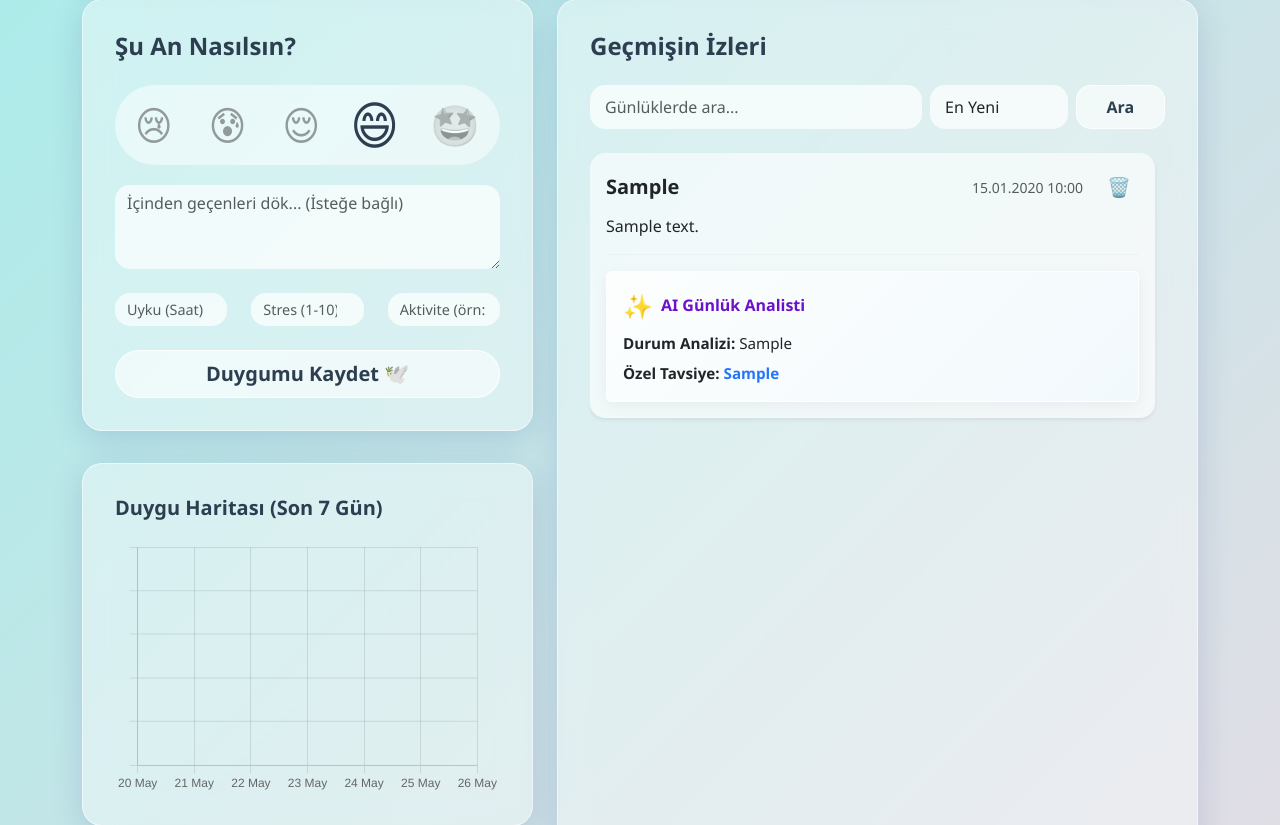
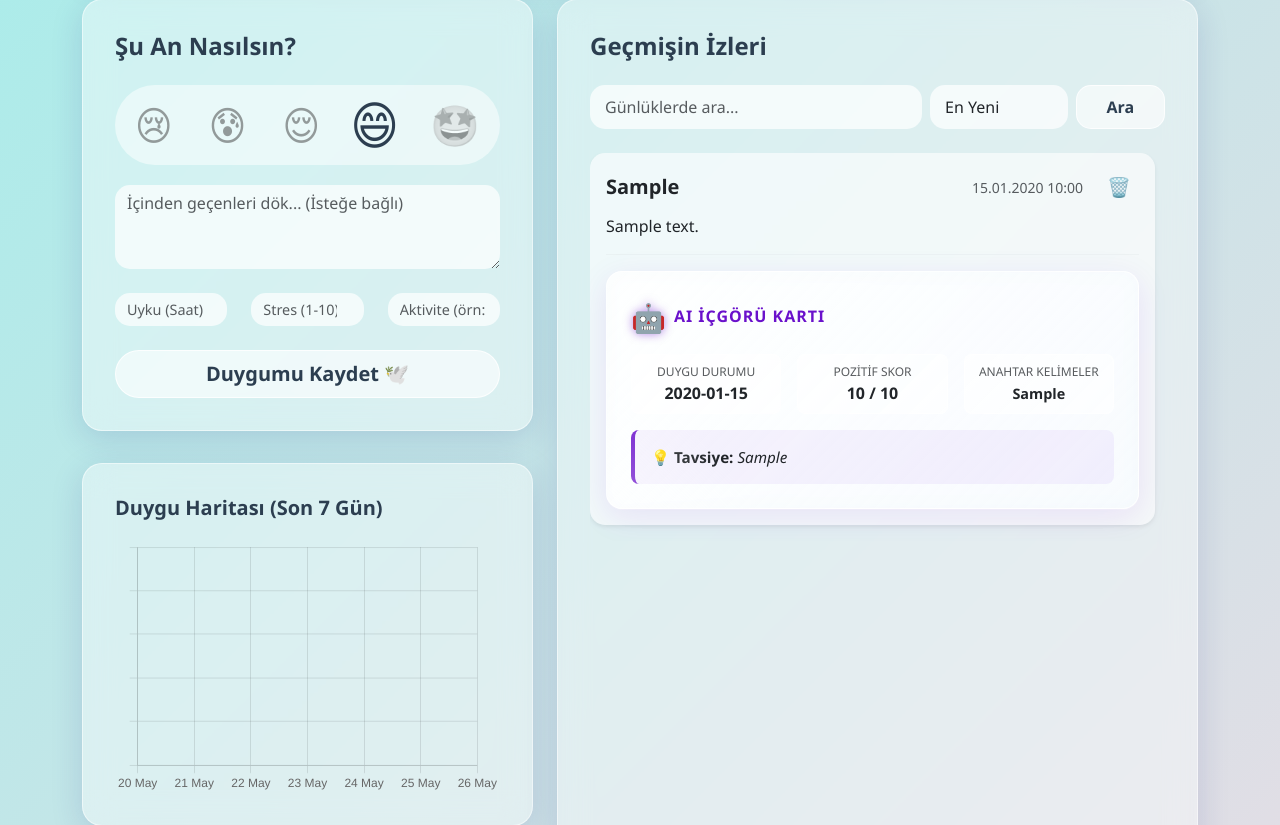
Before and after one commit to zeynaksoy/mindful-me, a Flask app: page / in a window 1280 px wide. Shown: the part 191-1016 px from the top of the page. Run offline with Flask 3, Linux system fonts and the light colour scheme; tables that the repository leaves empty hold one stand-in row (values such as "Sample post").

Commit message:
yapay zeka destekli akıllı günlük analizi eklendi
- Metin tabanlı duygu analizi ve skorlama motoru (NLP mantığıyla) entegre edildi.

- Günlük girişleri için otomatik anahtar kelime çıkarma ve tavsiye motoru kuruldu.

- 'AI İçgörü Kartı' (AI Insight Card) arayüzü glassmorphism tasarımı ile eklendi.

- Kullanıcı deneyimini güçlendiren dinamik geri bildirim mekanizması kuruldu.

```diff
--- a/app/models.py
+++ b/app/models.py
@@ -15,6 +15,9 @@ class MoodEntry(db.Model):
     timestamp = db.Column(db.DateTime, index=True, default=db.func.now())
     ai_analysis = db.Column(db.String(255), nullable=True)
     ai_advice = db.Column(db.Text, nullable=True)
+    ai_sentiment = db.Column(db.String(50), nullable=True)
+    ai_score = db.Column(db.Integer, nullable=True)
+    ai_keywords = db.Column(db.String(255), nullable=True)
     sleep_hours = db.Column(db.Float, nullable=True)
     stress_level = db.Column(db.Integer, nullable=True)
     activities = db.Column(db.String(255), nullable=True)
--- a/app/routes.py
+++ b/app/routes.py
@@ -24,25 +24,34 @@ SUGGESTIONS = {
 }
 
 def analyze_journal_entry(mood, text):
-    """
-    AI Günlük Analisti için placeholder fonksiyon.
-    İleride OpenAI API'si ile entegre edilebilir.
-    """
+    words = text.lower().replace('.', '').replace(',', '').split() if text else []
+    stop_words = ['bir', 've', 'ile', 'çok', 'için', 'daha', 'bu', 'şu', 'o', 'ama', 'fakat']
+    keywords_list = [w for w in words if w not in stop_words and len(w) > 3][:3]
+    keywords = ", ".join(keywords_list) if keywords_list else mood
+
     if not text or len(text.strip()) < 5:
+        sentiment = "Nötr"
+        score = 5
         analysis = f"{mood.capitalize()} bir ruh hali içindesin."
         advice = "Daha fazla detay yazarsan sana özel yapay zeka tavsiyeleri verebilirim."
     else:
         if mood in ['uzgun', 'stresli']:
-            analysis = f"Yazdıklarında belirgin bir yoğunluk seziyorum. İçini dökmen çok değerli."
+            sentiment = "Negatif"
+            score = 3 if mood == 'uzgun' else 4
+            analysis = "Yazdıklarında belirgin bir yoğunluk seziyorum."
             advice = "Belki de şu an kendine biraz daha şefkat göstermelisin. 5 dakikalık bir nefes egzersizi iyi gelebilir."
         elif mood in ['mutlu', 'heyecanli']:
-            analysis = f"Harika! Bu pozitif anın tadını çıkardığın yazdıklarından da belli."
-            advice = "Bu enerjiyi çevrendekilerle paylaşabilir veya bu anın neden bu kadar güzel olduğunu günlüğüne not edebilirsin."
+            sentiment = "Pozitif"
+            score = 9 if mood == 'mutlu' else 8
+            analysis = "Harika! Bu pozitif anın tadını çıkardığın yazdıklarından belli."
+            advice = "Bu enerjiyi çevrendekilerle paylaşabilir veya bu anın neden güzel olduğunu not edebilirsin."
         else:
+            sentiment = "Nötr"
+            score = 6
             analysis = "Dengeli ve merkezinde görünüyorsun."
-            advice = "Günün geri kalanında bu dengeyi korumak için küçük yürüyüşler yapabilir veya sevdiğin bir müziği dinleyebilirsin."
+            advice = "Günün geri kalanında bu dengeyi korumak için kısa bir yürüyüş yapabilirsin."
 
-    return analysis, advice
+    return sentiment, score, keywords, analysis, advice
 
 def analyze_data(entries):
     if not entries:
@@ -128,7 +137,7 @@ def get_mood_history():
 def index():
     form = MoodEntryForm()
     if form.validate_on_submit():
-        analysis, advice = analyze_journal_entry(form.mood.data, form.text.data)
+        sentiment, score, keywords, analysis, advice = analyze_journal_entry(form.mood.data, form.text.data)
         entry = MoodEntry(
             mood=form.mood.data,
             text=form.text.data,
@@ -136,7 +145,10 @@ def index():
             stress_level=form.stress_level.data,
             activities=form.activities.data,
             ai_analysis=analysis,
-            ai_advice=advice
+            ai_advice=advice,
+            ai_sentiment=sentiment,
+            ai_score=score,
+            ai_keywords=keywords
         )
         db.session.add(entry)
         db.session.commit()
--- a/app/templates/index.html
+++ b/app/templates/index.html
@@ -104,6 +104,11 @@
         .mood-uzgun, .mood-stresli {
             background: rgba(231, 76, 60, 0.7) !important;
             border-color: #e74c3c !important;
+        }
+
+        @keyframes shine {
+            0% { background-position: 200% center; }
+            100% { background-position: -200% center; }
         }
     </style>
 </head>
@@ -258,15 +263,41 @@
                                     </div>
                                     <p class="card-text text-dark" style="white-space: pre-wrap;">{{ entry.text }}</p>
 
-                                    {% if entry.ai_analysis and entry.ai_advice %}
+                                    {% if entry.ai_sentiment %}
                                     <hr class="my-3" style="border-color: rgba(0,0,0,0.1);">
-                                    <div class="ai-insight p-3 rounded" style="background: linear-gradient(135deg, rgba(255,255,255,0.8) 0%, rgba(240,248,255,0.6) 100%); border: 1px solid rgba(255,255,255,0.9); box-shadow: 0 4px 15px rgba(0,0,0,0.05);">
-                                        <div class="d-flex align-items-center mb-2">
-                                            <span class="fs-4 me-2">✨</span>
-                                            <h6 class="m-0 fw-bold" style="color: #6a11cb;">AI Günlük Analisti</h6>
+                                    <div class="ai-insight p-4 rounded-4 position-relative overflow-hidden" style="background: linear-gradient(135deg, rgba(255,255,255,0.6) 0%, rgba(240,248,255,0.4) 100%); backdrop-filter: blur(10px); border: 1px solid rgba(255,255,255,0.8); box-shadow: 0 8px 32px rgba(106, 17, 203, 0.1);">
+                                        <!-- Parıltı Efekti -->
+                                        <div class="position-absolute top-0 start-0 w-100 h-100" style="background: linear-gradient(45deg, transparent 40%, rgba(255,255,255,0.6) 50%, transparent 60%); background-size: 200% 200%; animation: shine 3s infinite linear; pointer-events: none; opacity: 0.6;"></div>
+
+                                        <div class="d-flex align-items-center mb-3">
+                                            <span class="fs-3 me-2" style="text-shadow: 0 0 10px rgba(106,17,203,0.5);">🤖</span>
+                                            <h6 class="m-0 fw-bold text-uppercase tracking-wide" style="color: #6a11cb; letter-spacing: 1px;">AI İçgörü Kartı</h6>
                                         </div>
-                                        <p class="mb-2 text-dark" style="font-size: 0.95rem;"><strong>Durum Analizi:</strong> {{ entry.ai_analysis }}</p>
-                                        <p class="mb-0 text-dark" style="font-size: 0.95rem;"><strong>Özel Tavsiye:</strong> <span style="color: #2575fc; font-weight: 600;">{{ entry.ai_advice }}</span></p>
+
+                                        <div class="row g-3 mb-3">
+                                            <div class="col-md-4">
+                                                <div class="p-2 rounded-3 text-center" style="background: rgba(255,255,255,0.5); border: 1px solid rgba(255,255,255,0.6);">
+                                                    <small class="text-muted d-block text-uppercase" style="font-size: 0.75rem;">Duygu Durumu</small>
+                                                    <strong class="text-dark">{{ entry.ai_sentiment }}</strong>
+                                                </div>
+                                            </div>
+                                            <div class="col-md-4">
+                                                <div class="p-2 rounded-3 text-center" style="background: rgba(255,255,255,0.5); border: 1px solid rgba(255,255,255,0.6);">
+                                                    <small class="text-muted d-block text-uppercase" style="font-size: 0.75rem;">Pozitif Skor</small>
+                                                    <strong class="text-dark">{{ entry.ai_score }} / 10</strong>
+                                                </div>
+                                            </div>
+                                            <div class="col-md-4">
+                                                <div class="p-2 rounded-3 text-center" style="background: rgba(255,255,255,0.5); border: 1px solid rgba(255,255,255,0.6);">
+                                                    <small class="text-muted d-block text-uppercase" style="font-size: 0.75rem;">Anahtar Kelimeler</small>
+                                                    <strong class="text-dark" style="font-size: 0.9rem;">{{ entry.ai_keywords }}</strong>
+                                                </div>
+                                            </div>
+                                        </div>
+
+                                        <div class="p-3 rounded-3" style="background: rgba(106, 17, 203, 0.05); border-left: 4px solid #6a11cb;">
+                                            <p class="mb-0 text-dark" style="font-size: 0.95rem;"><strong>💡 Tavsiye:</strong> <span style="font-style: italic;">{{ entry.ai_advice }}</span></p>
+                                        </div>
                                     </div>
                                     {% endif %}
                                 </div>
```
Also changed, not shown: migrations/versions/68b9026d01ae_add_ai_sentiment_score_keywords.py (added, +36 -0 lines), app.db.
